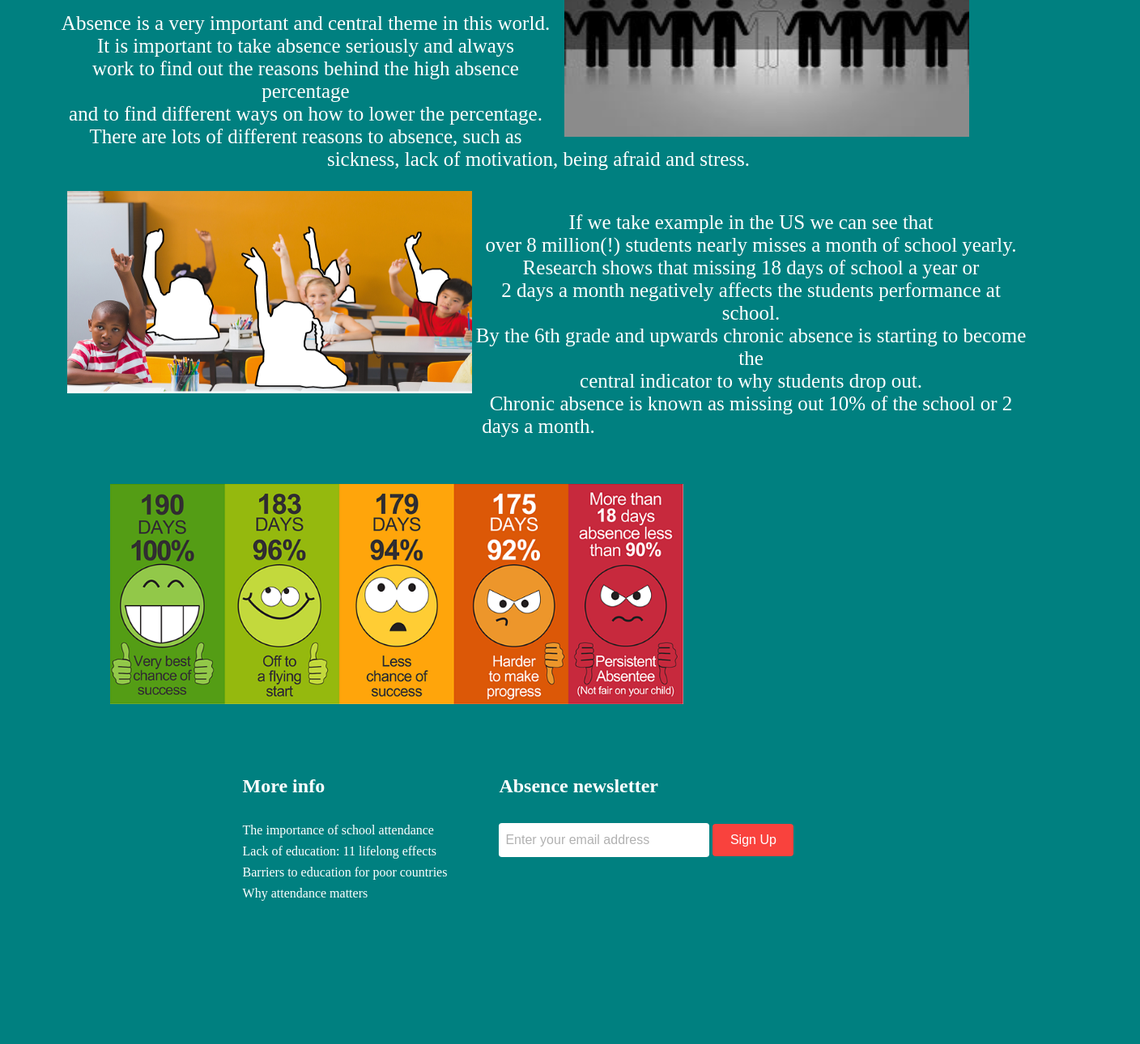
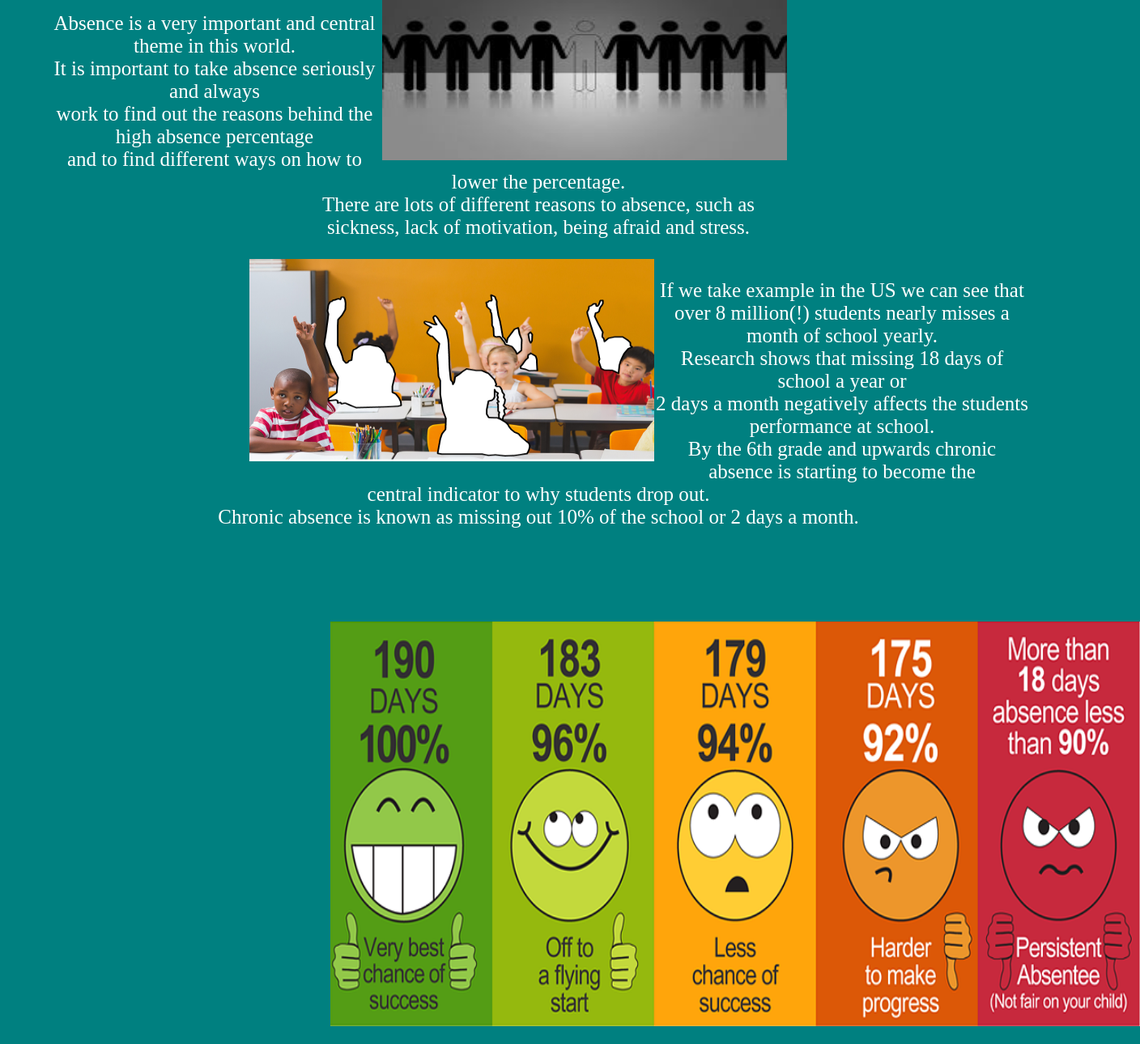
Before and after one commit to Marcolio7/Absence, a plain HTML site: page index.html in a window 1280 px wide. Shown: the part 179-1469 px from the top of the page at 81% size, 1408 px wide, since content can reach past the window. Before the commit the page ends 1300 px from the top, so only its background shows below. Drawn offline with Linux system fonts and the light colour scheme.

Commit message:
fiksa shit

```diff
--- a/index.html
+++ b/index.html
@@ -37,9 +37,8 @@
         <br> Research shows that missing 18 days of school a year or <br> 2 days a month negatively affects the students performance at school.
         <br> By the 6th grade and upwards chronic absence is starting to become the <br> central indicator to why students drop out.
         <br> Chronic absence is known as missing out 10% of the school or 2 days a month.</p>
-    <img class="bilde1" src="img/bilde.png" alt="Picture of absence leave, good or not">
-</div>
-
+</div><br><br><br><br><br>
+  <img class="bilde1" src="img/bilde.png" alt="Picture of absence leave, good or not">
   <div class="footer-container">
       <div class="footer">
           <div class="footer-heading footer-1">
--- a/style.css
+++ b/style.css
@@ -25,15 +25,15 @@ p {
 }
 .img-absence {
     float: top;
-    margin-top: 6px;
-    margin-right: 75px;
+    margin-top: 35px;
+    margin-right: 300px;
     width: 500px;
     height: 250px;
 }
 .img-shcool {
     width: 500px;
     height: 250px;
-    margin-left: 75px;
+    margin-left: 300px;
 }
 .textbox2 p {
     text-align: center;
@@ -76,9 +76,10 @@ header li {
   background-color: lightblue;
 }
 .bilde1 {
-    height: 17em;
-    margin-left: 8em;
-    margin-top: 2em;
+    height: 500px;
+    width: 1000px;
+    text-align: center;
+    margin-left: 400px;
 }
 .footer-container {
     background-color: teal;
@@ -155,3 +156,7 @@ header li {
     height: 500px;
     width: 600px;
 }
+.textbox {
+    text-align: center;
+}
+.textbo
```
Also changed, not shown: about.html (+1 -15 lines).
